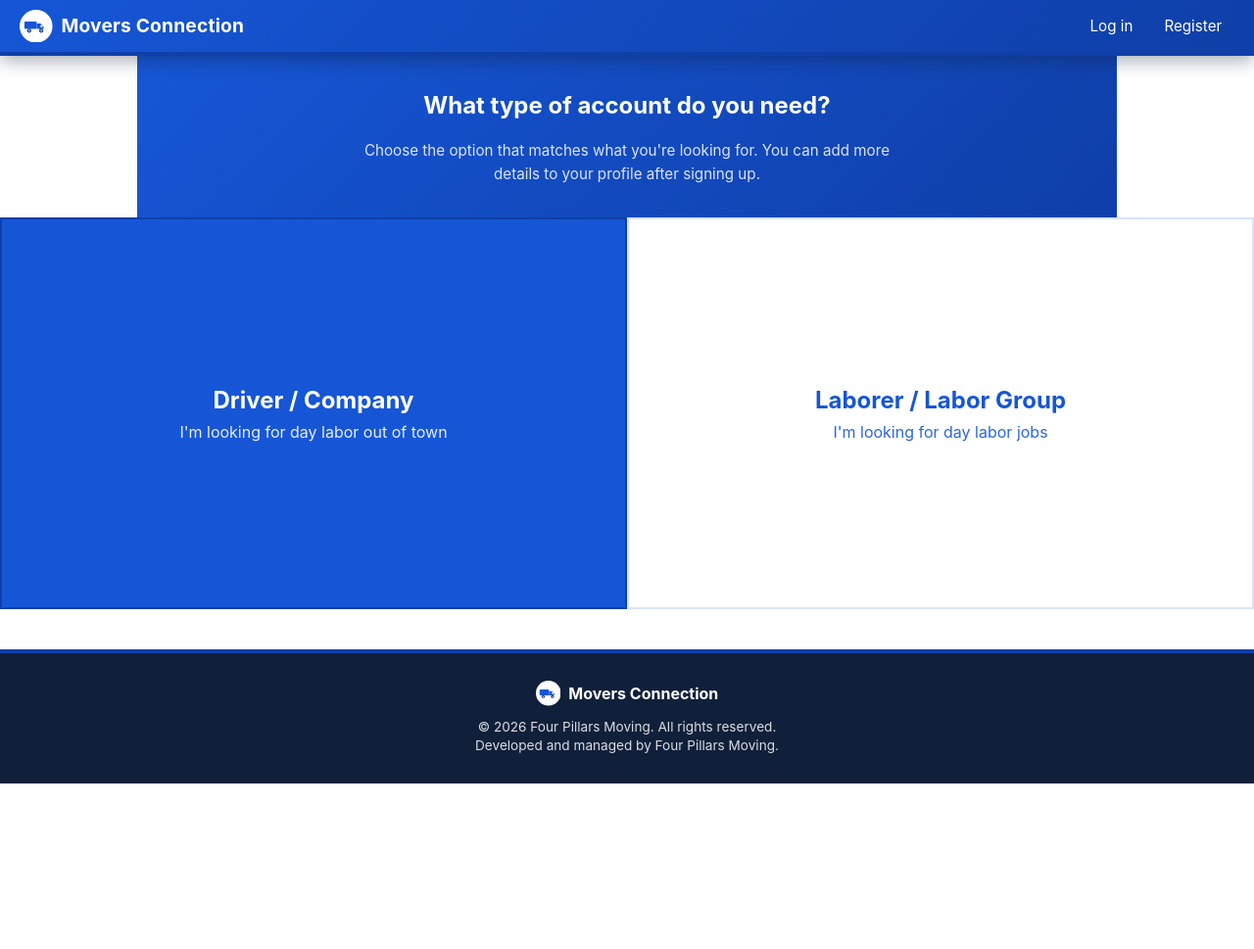
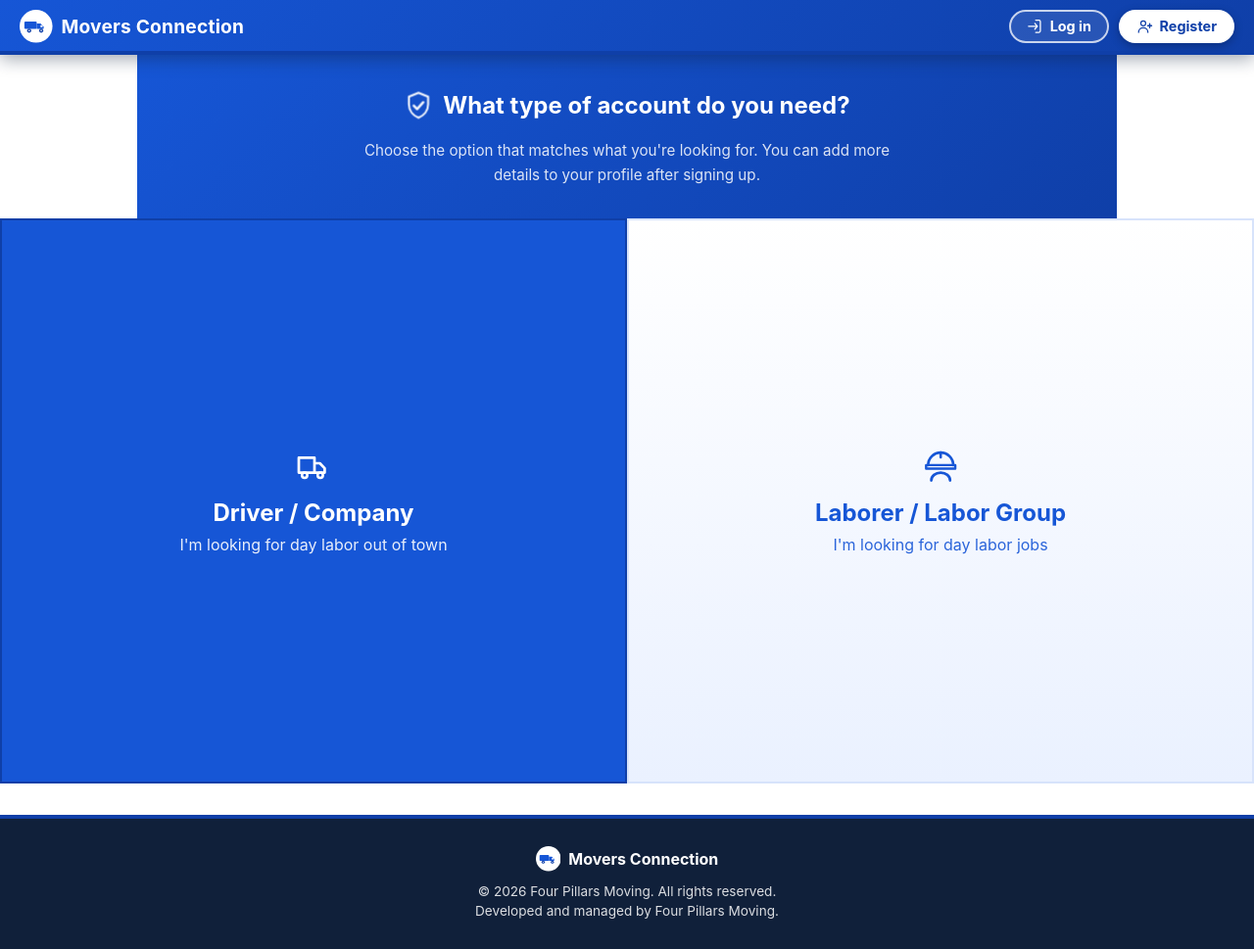
Before and after one commit to SolomonM8/Movers-Connection-Web-Application, a Django app: page /accounts/register/ in a window 1280 px wide. Shown: the whole page at 98% size. Before the commit the page ends 800 px from the top, so only its background shows below. Run offline with Django 5.2, Linux system fonts and the light colour scheme.

Commit message:
Fill blank space on role-choice page, add nav icon buttons
- Role-choice page now matches the landing page's visual language:
  gradient hero with shield icon, truck/hard-hat icons on the
  Driver/Laborer buttons, and a subtle gradient instead of flat white
- Fixed a flexbox stretch bug that kept .landing-page from filling
  its container width on that page
- Choice buttons now flex-fill the remaining viewport height instead
  of a fixed 50vh, eliminating the blank gap before the footer
- Nav Log in/Register are now clearly separate pill buttons with
  icons (ghost outline vs solid), and the Log out button matches

```diff
--- a/accounts/templates/accounts/role_choice.html
+++ b/accounts/templates/accounts/role_choice.html
@@ -1,19 +1,26 @@
 {% extends "base.html" %}
 {% block title %}Create an Account - Movers Connection{% endblock %}
 {% block main %}
-<main>
+<main class="page-fill">
   <div class="landing-page">
     <section class="hero">
-      <h1>What type of account do you need?</h1>
-      <p class="hero-subtitle">Choose the option that matches what you're looking for. You can add more details to your profile after signing up.</p>
+      <div class="hero-content">
+        <div class="hero-heading">
+          {% include "includes/icon-shield.svg" %}
+          <h1>What type of account do you need?</h1>
+        </div>
+        <p class="hero-subtitle">Choose the option that matches what you're looking for. You can add more details to your profile after signing up.</p>
+      </div>
     </section>
   </div>
-  <div class="choice-grid choice-grid--compact">
+  <div class="choice-grid choice-grid--fill">
     <a class="choice-option option-a" href="{% url 'accounts:register_driver' %}">
+      {% include "includes/icon-truck.svg" %}
       <span class="choice-title">Driver / Company</span>
       <span class="choice-subtitle">I'm looking for day labor out of town</span>
     </a>
     <a class="choice-option option-b" href="{% url 'accounts:register_laborer' %}">
+      {% include "includes/icon-hardhat.svg" %}
       <span class="choice-title">Laborer / Labor Group</span>
       <span class="choice-subtitle">I'm looking for day labor jobs</span>
     </a>
--- a/templates/base.html
+++ b/templates/base.html
@@ -61,33 +61,50 @@
 
     .logo-mark { width: 2.1rem; height: 2.1rem; flex-shrink: 0; display: block; }
 
-    nav .nav-links { display: flex; align-items: center; gap: 0.4rem; }
-
-    nav .nav-links a {
-      color: #fff;
-      text-decoration: none;
-      font-size: 0.95rem;
-      padding: 0.4rem 0.8rem;
-      border-radius: 999px;
-      transition: background 0.15s ease;
-    }
-
-    nav .nav-links a:hover { background: rgba(255,255,255,0.18); }
+    nav .nav-links { display: flex; align-items: center; gap: 0.6rem; }
 
     nav .user-info { font-size: 0.9rem; opacity: 0.95; padding: 0.4rem 0.2rem; }
 
-    nav button {
-      background: transparent;
-      border: 1px solid rgba(255,255,255,0.7);
-      color: #fff;
-      padding: 0.35rem 0.9rem;
+    .nav-btn {
+      display: inline-flex;
+      align-items: center;
+      gap: 0.4rem;
+      font: inherit;
+      font-size: 0.9rem;
+      font-weight: 700;
+      text-decoration: none;
+      cursor: pointer;
+      padding: 0.4rem 1rem;
       border-radius: 999px;
-      cursor: pointer;
-      font-size: 0.9rem;
-      transition: background 0.15s ease;
+      border: 2px solid transparent;
+      transition: transform 0.15s ease, box-shadow 0.15s ease, background 0.15s ease, color 0.15s ease;
     }
 
-    nav button:hover { background: rgba(255,255,255,0.18); }
+    .nav-btn .icon-inline { width: 1.1rem; height: 1.1rem; }
+
+    .nav-btn--ghost {
+      background: rgba(255, 255, 255, 0.1);
+      color: #fff;
+      border-color: rgba(255, 255, 255, 0.75);
+    }
+    .nav-btn--ghost:hover {
+      background: rgba(255, 255, 255, 0.25);
+      transform: translateY(-1px);
+    }
+
+    .nav-btn--solid {
+      background: #fff;
+      color: var(--color-primary-dark);
+      border-color: #fff;
+      box-shadow: 0 3px 10px rgba(0, 0, 0, 0.25);
+    }
+    .nav-btn--solid:hover {
+      background: var(--color-primary-light);
+      transform: translateY(-1px);
+      box-shadow: 0 5px 14px rgba(0, 0, 0, 0.3);
+    }
+
+    .icon-flip { display: inline-flex; transform: scaleX(-1); }
 
     main.card {
       max-width: 480px;
@@ -176,14 +193,21 @@
     p.helper-link a:hover { text-decoration: underline; }
 
     /* Giant choice buttons used on the landing and role-choice pages */
+    main.page-fill {
+      display: flex;
+      flex-direction: column;
+      min-height: calc(100vh - var(--nav-height));
+    }
+
     .choice-grid {
       display: flex;
       flex-direction: column;
       min-height: calc(100vh - var(--nav-height));
     }
 
-    .choice-grid.choice-grid--compact {
-      min-height: 50vh;
+    .choice-grid.choice-grid--fill {
+      flex: 1;
+      min-height: 0;
     }
 
     .choice-option {
@@ -198,6 +222,13 @@
       text-align: center;
       transition: background 0.15s ease;
       border: 2px solid var(--color-border);
+    }
+
+    .choice-option .icon-inline {
+      width: 2.4rem;
+      height: 2.4rem;
+      margin-bottom: 0.3rem;
+      transition: transform 0.25s ease;
     }
 
     .choice-option .choice-title {
@@ -216,19 +247,21 @@
       border-color: var(--color-primary-dark);
     }
     .choice-option.option-a:hover { background: var(--color-primary-dark); }
+    .choice-option.option-a:hover .icon-inline { transform: translateX(5px); }
 
     .choice-option.option-b {
-      background: #fff;
+      background: linear-gradient(180deg, #ffffff, var(--color-primary-light));
       color: var(--color-primary);
     }
     .choice-option.option-b:hover { background: var(--color-primary-light); }
+    .choice-option.option-b:hover .icon-inline { transform: scale(1.15) rotate(-6deg); }
 
     @media (min-width: 700px) {
       .choice-grid { flex-direction: row; }
     }
 
     /* Landing page: hero, feature cards, and call-to-action */
-    .landing-page { max-width: 1000px; margin: 0 auto; padding: 0 1.25rem; }
+    .landing-page { width: 100%; max-width: 1000px; margin: 0 auto; padding: 0 1.25rem; }
 
     .hero {
       position: relative;
@@ -461,11 +494,20 @@
         <span class="user-info">{{ user.email }} &middot; {{ user.get_role_display }}</span>
         <form action="{% url 'accounts:logout' %}" method="post">
           {% csrf_token %}
-          <button type="submit">Log out</button>
+          <button type="submit" class="nav-btn nav-btn--ghost">
+            <span class="icon-flip">{% include "includes/icon-login.svg" %}</span>
+            Log out
+          </button>
         </form>
       {% else %}
-        <a href="{% url 'accounts:login' %}">Log in</a>
-        <a href="{% url 'accounts:register' %}">Register</a>
+        <a href="{% url 'accounts:login' %}" class="nav-btn nav-btn--ghost">
+          {% include "includes/icon-login.svg" %}
+          Log in
+        </a>
+        <a href="{% url 'accounts:register' %}" class="nav-btn nav-btn--solid">
+          {% include "includes/icon-user-plus.svg" %}
+          Register
+        </a>
       {% endif %}
     </div>
   </nav>
```
Also changed, not shown: templates/includes/icon-hardhat.svg (added), templates/includes/icon-truck.svg (added).
